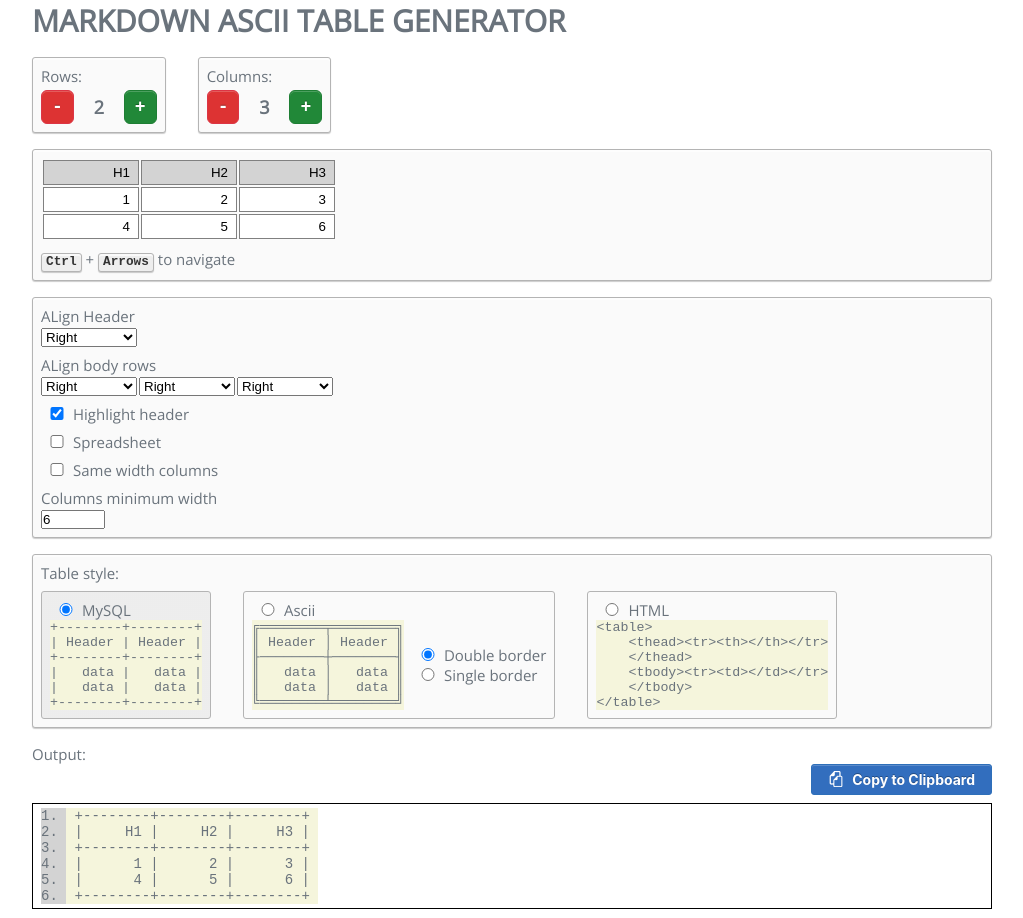
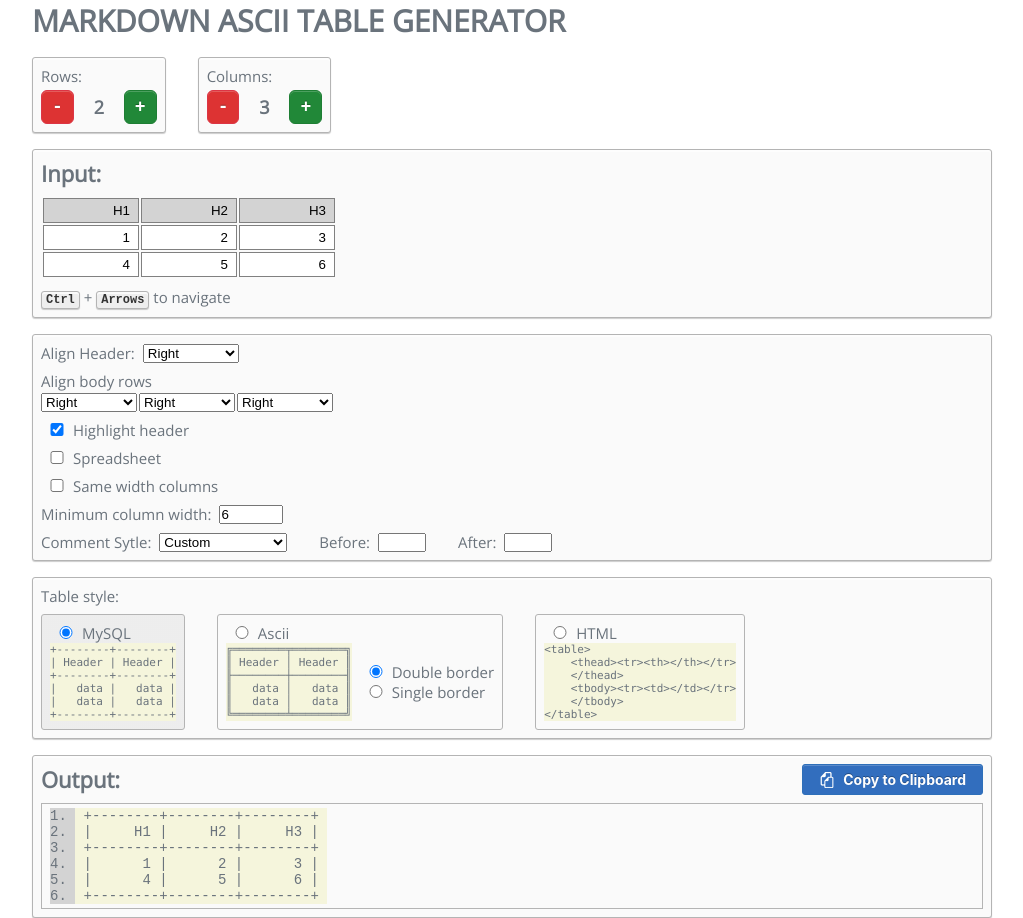
Before and after one commit to vikcch/markdown-table-generator, a Vue app: page / in a window 1280 px wide. Shown: the whole page, without its empty margins (128-1151 px from the left). Built offline with nearby package versions, Linux system fonts and the light colour scheme; what vue-sweetalert2 would draw is missing.

Commit message:
009-23-04-2020
- Nova opção em 'table-option.vue':
    * Comment style

```diff
--- a/src/assets/global.css
+++ b/src/assets/global.css
@@ -22,6 +22,11 @@
     display: flex;
     flex-direction: row;
     align-items: flex-start;
+}
+
+.divorced {
+    display: flex;
+    justify-content: space-between;
 }
 
 .rm-xl {
@@ -71,3 +76,7 @@ input[type="number"] {
 /* input:not([type="text"]){
     width: 32px;
 } */
+
+h2 {
+    font-size: 22px;
+}
--- a/src/components/input/table-calibrator.vue
+++ b/src/components/input/table-calibrator.vue
@@ -125,6 +125,10 @@ export default {
 	/* filter: brightness(95%); */
 }
 
+.button:disabled {
+	border: 1px solid #dbdbdb;
+}
+
 .intel-value {
 	font-size: 18px;
 	font-weight: bold;
--- a/src/components/input/table-options.vue
+++ b/src/components/input/table-options.vue
@@ -7,8 +7,8 @@
 			:class="stateNonHTMLStyleParent"
 		>
 
-			<label>
-				<p>ALign Header</p>
+			<label class="train spaced-h">
+				<p>Align Header:</p>
 				<select
 					:class="stateNonHTMLStyle"
 					:disabled="isHTMLStyle"
@@ -23,7 +23,7 @@
 
 			<div>
 				<label>
-					<p>ALign body rows</p>
+					<p>Align body rows</p>
 					<select
 						:class="['rm-xs',stateNonHTMLStyle]"
 						:disabled="isHTMLStyle"
@@ -78,9 +78,9 @@
 
 			</label>
 
-			<label>
+			<label class="train spaced-h">
 
-				<p>Columns minimum width</p>
+				<p>Minimum column width:</p>
 				<input
 					type="number"
 					ref="min-width"
@@ -88,6 +88,38 @@
 					value="6"
 					:disabled="isHTMLStyle"
 					v-model="minimumWidth"
+				>
+
+			</label>
+
+			<label class="train spaced-h">
+				<p>Comment Sytle:</p>
+				<select
+					:class="['large', stateNonHTMLStyle]"
+					:disabled="isHTMLStyle"
+					v-model="commentStyle.style"
+				>
+					<option value="custom">Custom</option>
+					<option value="doubleslant">// JavaScript</option>
+					<option value="slantsplat">/* ... */ CSS</option>
+					<option value="xml">&lt;!-- --&gt; XML</option>
+				</select>
+
+				<p class="lm-xl">Before:</p>
+				<input
+					class="small"
+					type="text"
+					:disabled="isHTMLStyle"
+					v-model="commentStyle.before"
+
+				>
+
+				<p class="lm-xl">After:</p>
+				<input
+					class="small"
+					type="text"
+					:disabled="isHTMLStyle"
+					v-model="commentStyle.after"
 				>
 
 			</label>
@@ -228,6 +260,11 @@ export default {
 			spreadsheet: false,
 			sameWidth: false,
 			minimumWidth: 6,
+			commentStyle: {
+				style:'custom',
+				before:'',
+				after:''
+			},
 			tableStyle: {
 				style: 'mysql',
 				border: 'double'
@@ -312,7 +349,8 @@ export default {
 
 <style scoped>
 code.demo {
-	font-size: 10pt;
+	font-family: "Lucida Console", Monaco, monospace;
+	font-size: 11px;
 }
 
 .badge {
@@ -333,6 +371,13 @@ code.demo {
 .spaced-v > * + * {
 	margin-top: 8px;
 }
+.spaced-h > * + * {
+	margin-left: 8px;
+}
+
+.lm-xl {
+	margin-left: 32px;
+}
 
 .dark {
 	background-image: linear-gradient(rgba(0, 0, 0, 0.1), rgba(0, 0, 0, 0.1));
@@ -341,4 +386,12 @@ code.demo {
 .table-style--selected {
 	background-image: linear-gradient(rgba(0, 0, 0, 0.05), rgba(0, 0, 0, 0.05));
 }
+
+.large {
+	width: 128px;
+}
+
+.small {
+	width: 48px;
+}
 </style>
--- a/src/components/input/table.vue
+++ b/src/components/input/table.vue
@@ -1,6 +1,8 @@
 <template>
 
 	<div class="badge scroll-auto">
+
+		<h2 class="bm-m">Input:</h2>
 
 		<table
 			class="bm-m"
@@ -126,7 +128,7 @@ kbd {
 		0 2px 0 0 rgba(255, 255, 255, 0.7) inset;
 	color: #333;
 	display: inline-block;
-	font-size: 0.85em;
+	font-size: 12px;
 	font-weight: 700;
 	line-height: 1;
 	padding: 2px 4px;
--- a/src/components/output/index.vue
+++ b/src/components/output/index.vue
@@ -1,10 +1,11 @@
 <template>
 
-	<div>
+	<div class="badge">
 
-		<p>Output:</p>
-
-		<app-button-copied ref="button-copied" />
+		<div class="divorced">
+			<h2>Output:</h2>
+			<app-button-copied ref="button-copied" />
+		</div>
 
 		<div
 			ref="result"
@@ -13,7 +14,6 @@
 
 			<div v-if="isHTML">
 				<pre class="code"><app-html-table :intel="htmlPartsMaker"/></pre>
-
 			</div>
 
 			<div v-else>
@@ -120,11 +120,12 @@ export default {
 <style scoped>
 /* OPTIMIZE:: font size mais pequeno, desmarcar checkbox no inspector styles e ver tamanho */
 pre.code {
+	font-family: "Lucida Console", Monaco, monospace;
+	font-size: 14px;
 	white-space: pre-wrap;
 	position: relative;
-	border: 1px black solid;
+	border: 1px #b4b4b4 solid;
 	padding: 4px 8px;
-	font-size: 14px;
 	display: flex;
 	justify-content: flex-start;
 }
@@ -139,4 +140,13 @@ pre.code code::before {
 	content: counter(listing) ". ";
 	background-color: lightgray;
 }
+
+.badge {
+	padding: 8px;
+	background-color: #fafafa;
+	border-radius: 3px;
+	border: 1px solid #b4b4b4;
+	box-shadow: 0 1px 1px rgba(0, 0, 0, 0.2),
+		0 2px 0 0 rgba(255, 255, 255, 0.7) inset;
+}
 </style>
--- a/src/components/output/line.vue
+++ b/src/components/output/line.vue
@@ -130,7 +130,9 @@ export default {
 		 * @param {Object} 		fillers			blueprint acima
 		 * @return {String}
 		 */
-		addSpreadsheet(row, fillers) {
+		addSpreadsheet: function (fillers) {
+
+			return (row) => {
 
 				const inputVue = head(this.$root.$children).$refs['input'];
 
@@ -158,6 +160,23 @@ export default {
 
 				return `${head(row)}${innerCell}${fillers.columnSeparator}${tail}`;
 			}
+		},
+
+		addComment(row) {
+
+			const { style, before, after } = this.options.commentStyle;
+
+			const work = {
+
+				custom: `${before}${row}${after}`,
+				doubleslant: `// ${row} `,
+				slantsplat: `/* ${row} */`,
+				xml: `<!-- ${row} -->`,
+			};
+
+			return work[style];
+		}
+
 	},
 
 	computed: {
@@ -284,15 +303,27 @@ export default {
 
 			const row = this.getRow(filler);
 
-			const spreadsheet = this.options.spreadsheet;
+			// const spreadsheet = this.options.spreadsheet;
 
-			return spreadsheet ? this.addSpreadsheet(row, filler) : row;
+			// return spreadsheet ? this.addSpreadsheet(row, filler) : row;
+			// return spreadsheet ? this.addSpreadsheet(filler)(row) : row;
+
+			// TODO:: pra fxnl ou absx
+			const pipe = (...fns) => arg => fns.reduce((acc, cur) => cur(acc), arg);
+
+			const { spreadsheet } = this.options;
+
+			const sprFilledOrSkip = spreadsheet ? this.addSpreadsheet(filler) : r => r;
+
+			return pipe(sprFilledOrSkip, this.addComment)(row);
 		}
 	},
 
 	updated() {
 
 		this.$parent.$refs['button-copied'].copied = false;
+
+		console.log('em line');
 	},
 }
 </script>
--- a/src/main.js
+++ b/src/main.js
@@ -24,3 +24,20 @@ new Vue({
 // TODO:: comentário... 14 estilos => https://ozh.github.io/ascii-tables/
 
 // TODO:: css juntar badges
+
+
+class Car {
+	constructor(brand) {
+
+		this._brand = brand;
+	}
+
+	showCar = () => () => {
+
+		console.log(this._brand);
+	}
+
+}
+
+const v = new Car('ffff');
+v.showCar()();
```
Also changed, not shown: .VSCodeCounter/details.md, .VSCodeCounter/results.csv, .VSCodeCounter/results.md, .VSCodeCounter/results.txt, src/components/input/index.vue (line endings or trailing spaces). Lines whose indentation alone changed are shown as unchanged.
